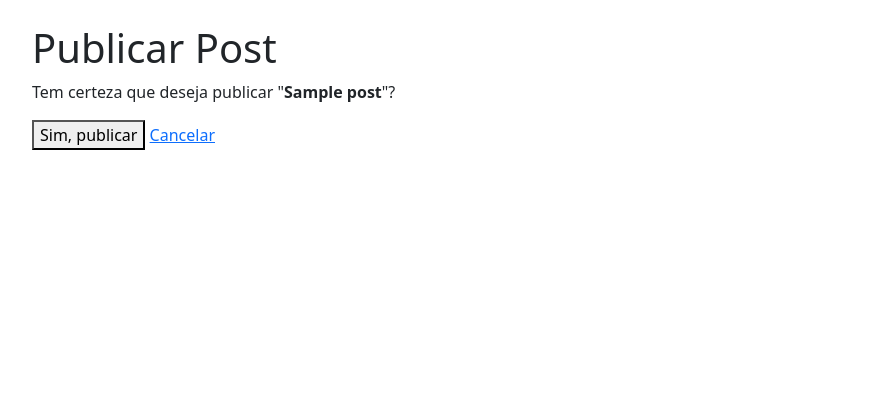
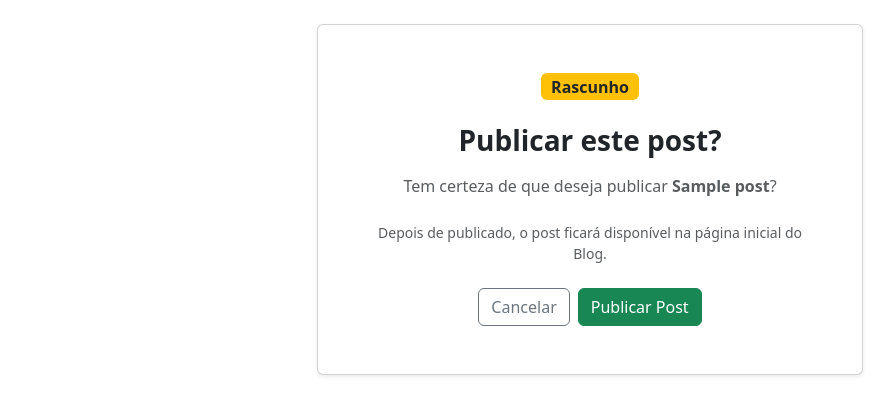
Before and after one commit to Miguel-Kumbi/Meu-Blog, a Django app: a page that uses blog/templates/blog/post_confirm_publish.html in a window 1280 px wide. Shown: the part 56-471 px from the top of the page, without its empty margins (50-944 px from the left). Run offline with Django 5.2, Linux system fonts and the light colour scheme; a user stored in the database is signed in; tables that the repository leaves empty hold one stand-in row (values such as "Sample post").

Commit message:
style: improve publish confirm and delete confirmation

```diff
--- a/blog/templates/blog/post_confirm_publish.html
+++ b/blog/templates/blog/post_confirm_publish.html
@@ -1,30 +1,71 @@
 {% extends "base.html" %}
 
 {% block title %}
-    Publicar Post
+    Publicar {{ post.title }} | Meu Blog
 {% endblock %}
 
 {% block content %}
 
-    <h1>Publicar Post</h1>
+<div class="row justify-content-center">
 
-    <p>
-        Tem certeza que deseja publicar
-        "<strong>{{ post.title }}</strong>"?
+    <div class="col-12 col-md-8 col-lg-6">
+
+        <div class="card shadow-sm">
+
+            <div class="card-body p-4 p-md-5 text-center">
+
+                <div class="mb-4">
+
+                    <span class="badge bg-warning text-dark fs-6">
+                        Rascunho
+                    </span>
+
+                </div>
+
+                <h1 class="h3 fw-bold mb-3">
+                    Publicar este post?
+                </h1>
+
+                <p class="text-muted mb-4">
+                    Tem certeza de que deseja publicar
+                    <strong>{{ post.title }}</strong>?
+                </p>
+
+                <p class="text-muted small mb-4">
+                    Depois de publicado, o post ficará disponível
+                    na página inicial do Blog.
                 </p>
 
                 <form method="post">
 
                     {% csrf_token %}
 
-        <button type="submit">
-            Sim, publicar
-        </button>
+                    <div class="d-flex justify-content-center gap-2">
 
-        <a href="{% url 'post_detail' post.slug %}">
+                        <a
+                            href="{% url 'post_detail' post.slug %}"
+                            class="btn btn-outline-secondary"
+                        >
                             Cancelar
                         </a>
 
+                        <button
+                            type="submit"
+                            class="btn btn-success"
+                        >
+                            Publicar Post
+                        </button>
+
+                    </div>
+
                 </form>
 
+            </div>
+
+        </div>
+
+    </div>
+
+</div>
+
 {% endblock %}
```
Also changed, not shown: blog/templates/blog/post_confirm_delete.html (+50 -9 lines). Lines whose indentation alone changed are shown as unchanged.
